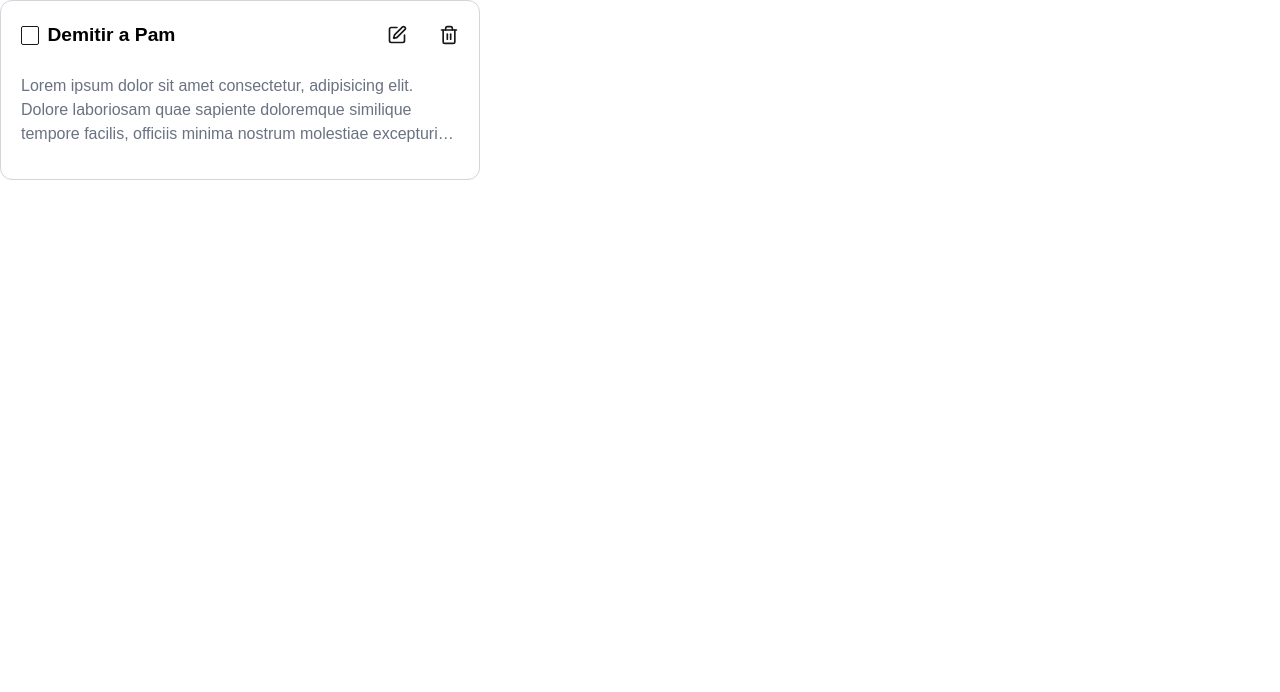
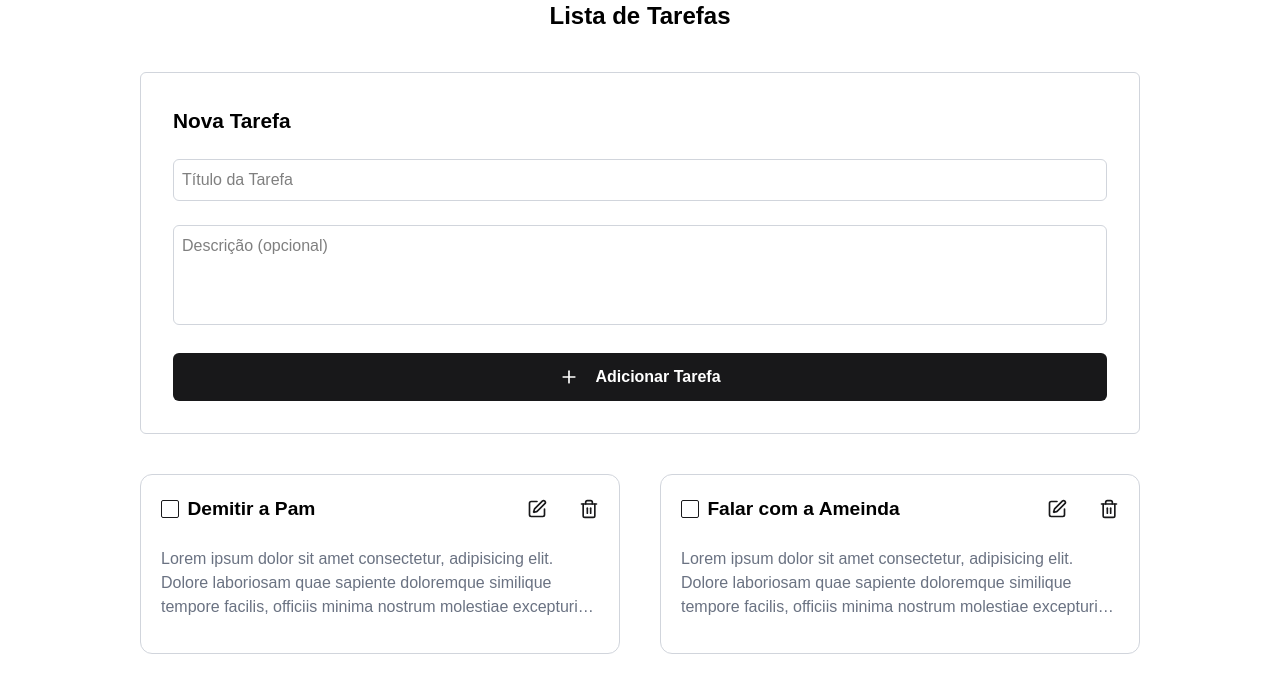
Before and after one commit to gentil-kadson/homework-2-components, a Next.js app: page / in a window 1280 px wide. Shown: the top 692 px of the page. Built offline with nearby package versions, Linux system fonts and the light colour scheme.

Commit message:
implements homepage.

```diff
--- a/src/app/layout.tsx
+++ b/src/app/layout.tsx
@@ -25,7 +25,7 @@ export default function RootLayout({
   return (
     <html lang="en">
       <body
-        className={`${geistSans.variable} ${geistMono.variable} antialiased`}
+        className={`${geistSans.variable} ${geistMono.variable} antialiased w-full`}
       >
         {children}
       </body>
--- a/src/app/page.tsx
+++ b/src/app/page.tsx
@@ -1,10 +1,21 @@
 import TaskCard from "@/components/task-card";
+import TaskForm from "@/components/task-form";
 
 export default function Home() {
   return (
-    <TaskCard
-      title="Demitir a Pam"
-      description="Lorem ipsum dolor sit amet consectetur, adipisicing elit. Dolore laboriosam quae sapiente doloremque similique tempore facilis, officiis minima nostrum molestiae excepturi nihil corrupti eaque officia voluptatem cumque perspiciatis. Fugit, eligendi?"
-    />
+    <main className="m-auto flex flex-col gap-[2.5rem] justify-center items-center w-[1000px]">
+      <h1 className="text-2xl font-bold">Lista de Tarefas</h1>
+      <TaskForm />
+      <div className="flex w-full justify-between">
+        <TaskCard
+          title="Demitir a Pam"
+          description="Lorem ipsum dolor sit amet consectetur, adipisicing elit. Dolore laboriosam quae sapiente doloremque similique tempore facilis, officiis minima nostrum molestiae excepturi nihil corrupti eaque officia voluptatem cumque perspiciatis. Fugit, eligendi?"
+        />
+        <TaskCard
+          title="Falar com a Ameinda"
+          description="Lorem ipsum dolor sit amet consectetur, adipisicing elit. Dolore laboriosam quae sapiente doloremque similique tempore facilis, officiis minima nostrum molestiae excepturi nihil corrupti eaque officia voluptatem cumque perspiciatis. Fugit, eligendi?"
+        />
+      </div>
+    </main>
   );
 }
--- a/src/components/task-form/index.tsx
+++ b/src/components/task-form/index.tsx
@@ -4,7 +4,7 @@ export default function TaskForm() {
   return (
     <form
       action="POST"
-      className="border-1 p-[2rem] border-gray-300 rounded-md w-fit"
+      className="border-1 p-[2rem] border-gray-300 w-full rounded-md"
     >
       <fieldset className="flex flex-col gap-[1.5rem] text-[1rem]">
         <legend className="font-bold text-[1.3rem] pb-[1.4rem] ">
@@ -16,7 +16,7 @@ export default function TaskForm() {
           name="title"
           id="title"
           placeholder="Título da Tarefa"
-          className="focus:outline-none rounded-md p-2 w-[600px] border-1 border-gray-300"
+          className="focus:outline-none rounded-md p-2 w-full border-1 border-gray-300"
         />
 
         <textarea
```
